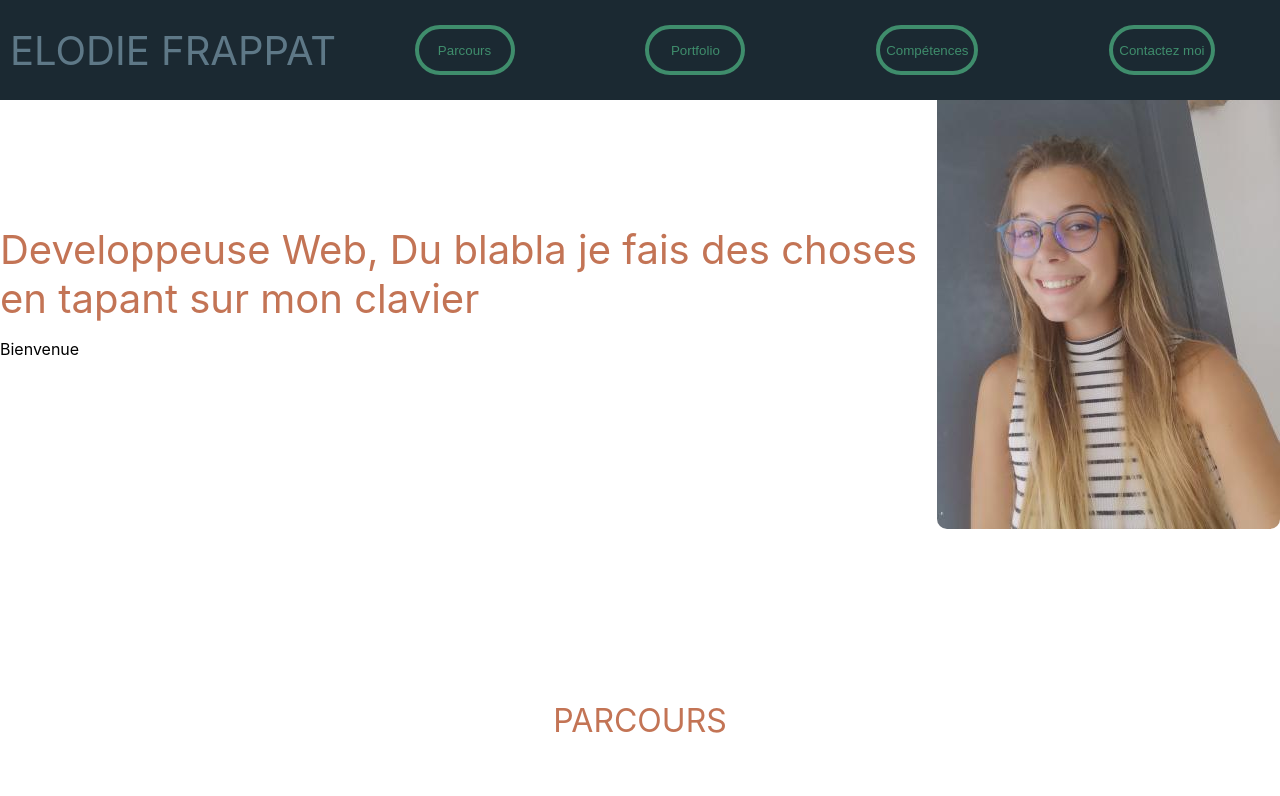
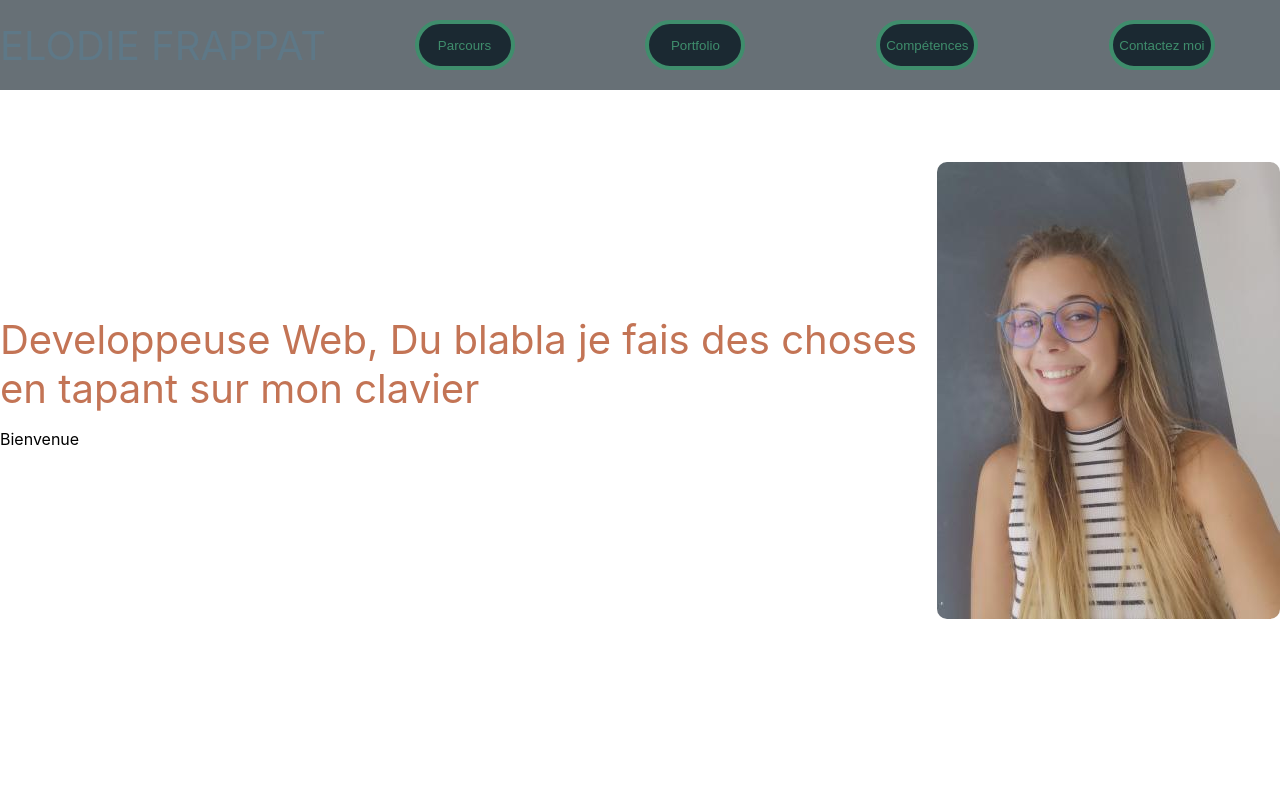
Before and after one commit to Zubiik/curiculum_vitae, a React (Create React App) app: page / in a window 1280 px wide. Shown: the top 796 px of the page. Built offline with nearby package versions, Linux system fonts and the light colour scheme.

Commit message:
fix: position of navigation

```diff
--- a/src/HomePage/styled.js
+++ b/src/HomePage/styled.js
@@ -5,4 +5,5 @@ export const Container = styled.div`
   flex-direction: column;
   justify-content: center;
   align-items:center;
+  padding-top: 90px;
 `;
--- a/src/Navigation/styled.js
+++ b/src/Navigation/styled.js
@@ -1,18 +1,18 @@
 import styled from "@emotion/styled";
 
 export const Container = styled.div`
-  background-color: ${({ theme }) => theme.colors.gunMetal};
+  background-color: ${({ theme }) => theme.colors.gunMetalAlpha};
+  /* opacity: 0.40; */
   display: flex;
   width: 100%;
-  height: 100px;
+  height: 90px;
   align-items: center;
-  position:fixed;
+  position: fixed;
   top:0px;
   z-index:1;
 `;
 export const TextCustom = styled.p`
   color: ${({ theme }) => theme.colors.slateGray};
-  padding: 10px;
 `;
 export const ButtonsSection = styled.div`
   width: 80%;
```
